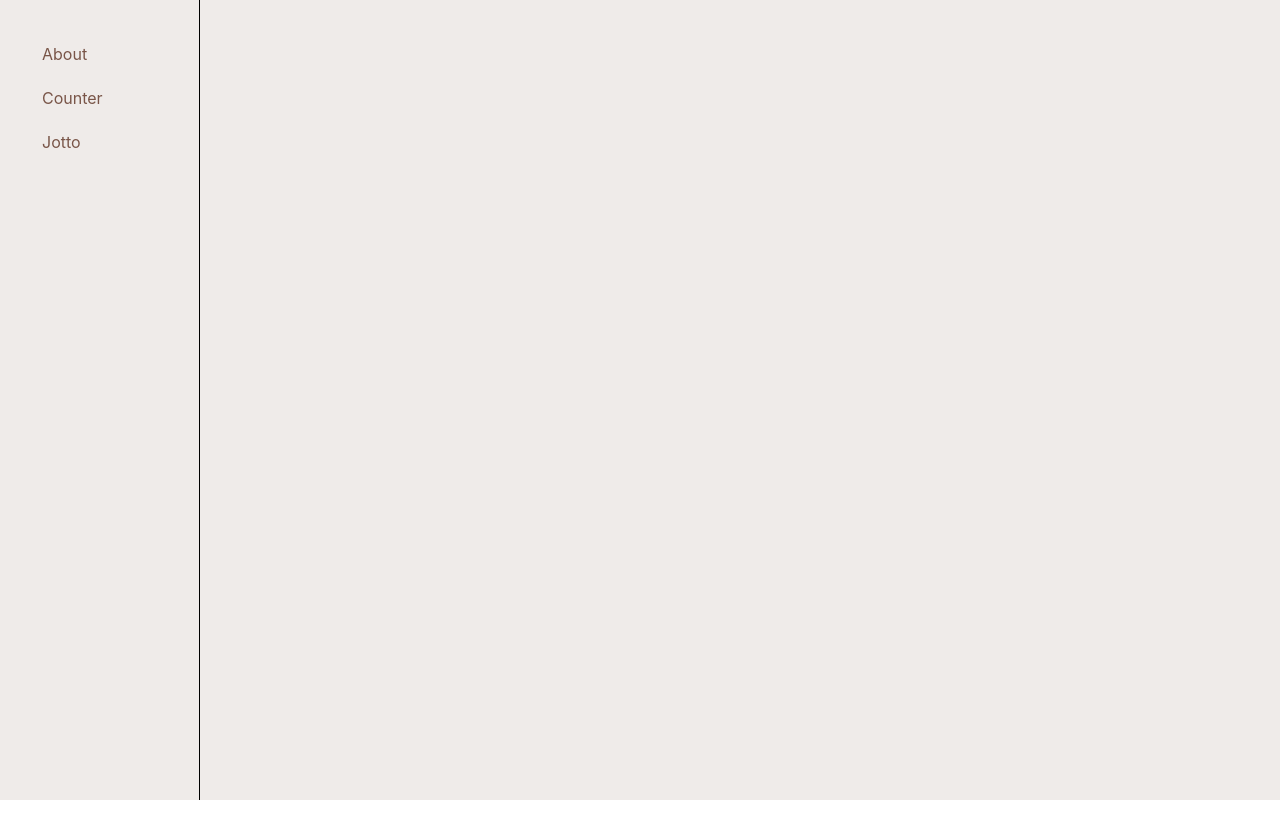
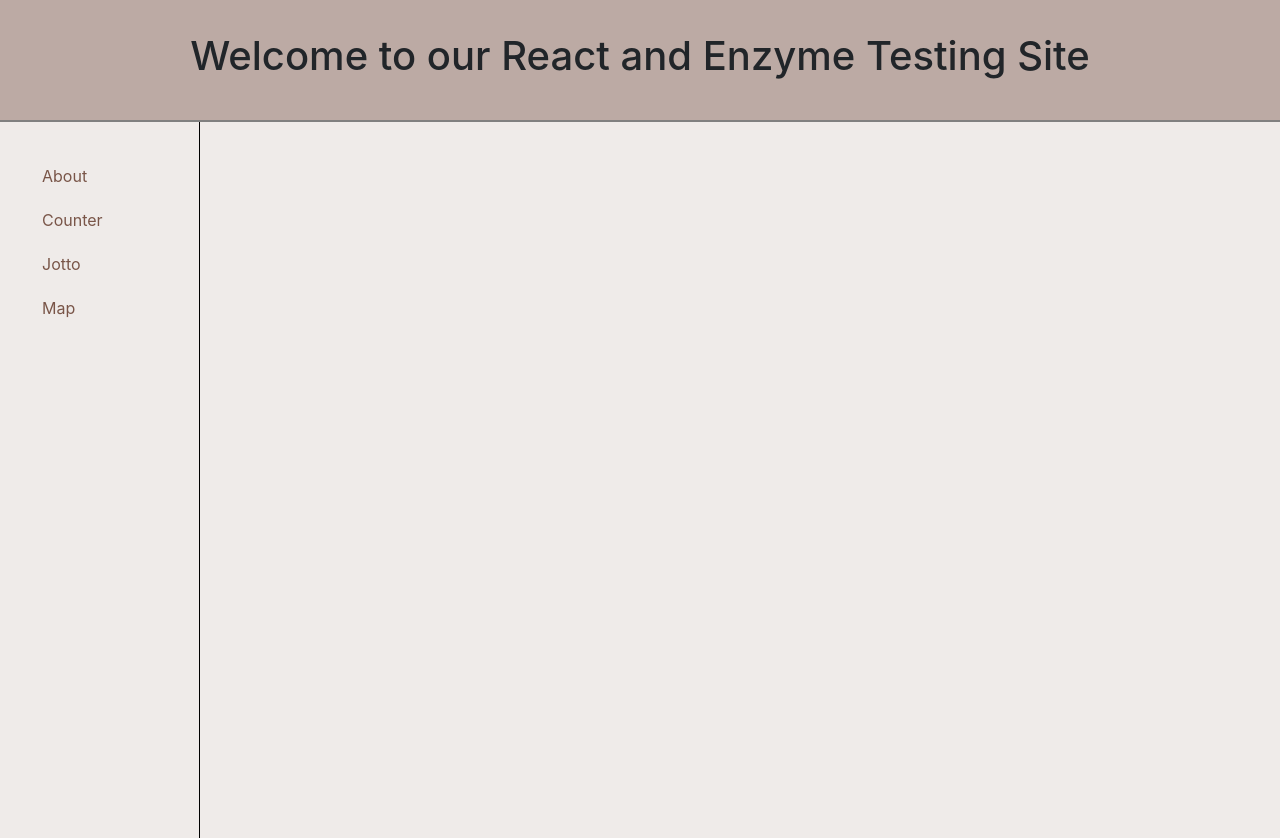
Before and after one commit to NataliaBezhenar/testing_jest_enzyme, a React (Create React App) app: page / in a window 1280 px wide. Shown: the top 838 px of the page. Before the commit the page ends 800 px from the top, so only its background shows below. Built offline with nearby package versions, Linux system fonts and the light colour scheme.

Commit message:
maps leaflet added

```diff
--- a/package.json
+++ b/package.json
@@ -13,8 +13,10 @@
     "axios": "^0.21.1",
     "babel-preset-env": "^1.7.0",
     "formik": "^2.2.9",
+    "leaflet": "^1.9.3",
     "react": "^18.2.0",
     "react-dom": "^18.2.0",
+    "react-leaflet": "^4.2.0",
     "react-redux": "^8.0.5",
     "react-router-dom": "^6.4.3",
     "react-scripts": "5.0.1",
@@ -51,6 +53,7 @@
   },
   "devDependencies": {
     "@cfaester/enzyme-adapter-react-18": "^0.6.0",
+    "@types/leaflet": "^1.9.0",
     "enzyme": "^3.11.0",
     "moxios": "^0.4.0"
   },
--- a/public/index.html
+++ b/public/index.html
@@ -16,6 +16,12 @@
       rel="stylesheet"
       integrity="sha384-Zenh87qX5JnK2Jl0vWa8Ck2rdkQ2Bzep5IDxbcnCeuOxjzrPF/et3URy9Bv1WTRi"
       crossorigin="anonymous"
+    />
+    <link
+      rel="stylesheet"
+      href="https://unpkg.com/leaflet@1.9.3/dist/leaflet.css"
+      integrity="sha256-kLaT2GOSpHechhsozzB+flnD+zUyjE2LlfWPgU04xyI="
+      crossorigin=""
     />
     <!--
       manifest.json provides metadata used when your web app is installed on a
--- a/src/App.js
+++ b/src/App.js
@@ -7,6 +7,8 @@ import { ClickCounter } from "./components/ClickCounter";
 import { Jotto } from "./components/Jotto/Jotto";
 // import { getSecretWord } from "./components/Jotto/actions";
 import { Layout } from "./components/Layout";
+import { Box } from "./components/Layout/Box";
+import { MapLeaflet } from "./components/MapLeaflet";
 
 function App() {
   //   const dispatch = useDispatch();
@@ -15,6 +17,16 @@ function App() {
   //   }, [dispatch]);
 
   return (
+    <>
+      <Box
+        as="header"
+        borderBottom="2px grey solid"
+        p={4}
+        background="#bcaaa4"
+        textAlign="center"
+      >
+        <Box as="h1">Welcome to our React and Enzyme Testing Site</Box>
+      </Box>
       <Routes>
         <Route path="/" element={<Layout />}>
           <Route
@@ -23,8 +35,10 @@ function App() {
           />
           <Route path="counter" element={<ClickCounter />} />
           <Route path="jotto" element={<Jotto />} />
+          <Route path="map" element={<MapLeaflet />} />
         </Route>
       </Routes>
+    </>
   );
 }
 
--- a/src/components/AppBar/AppBar.js
+++ b/src/components/AppBar/AppBar.js
@@ -7,6 +7,7 @@ const navItems = [
   { href: "about", text: "About" },
   { href: "counter", text: "Counter" },
   { href: "jotto", text: "Jotto" },
+  { href: "map", text: "Map" },
 ];
 
 const NavItem = styled(NavLink)`
--- a/src/components/ClickCounter/ClickCounter.jsx
+++ b/src/components/ClickCounter/ClickCounter.jsx
@@ -1,4 +1,5 @@
 import { useState } from "react";
+
 import "./ClickCounter.css";
 
 export const ClickCounter = () => {
--- a/src/components/Layout/Box.js
+++ b/src/components/Layout/Box.js
@@ -8,6 +8,7 @@ import {
   background,
   border,
   position,
+  textAlign,
 } from "styled-system";
 
 export const Box = styled("div")(
@@ -18,5 +19,6 @@ export const Box = styled("div")(
   grid,
   background,
   border,
-  position
+  position,
+  textAlign
 );
--- /dev/null
+++ b/src/components/MapLeaflet/MapLeaflet.css
@@ -0,0 +1,6 @@
+.map-styles {
+  height: 60%;
+  width: 60%;
+  margin: 50px;
+  border: solid 3px #aaa;
+}
--- /dev/null
+++ b/src/components/MapLeaflet/MapLeaflet.jsx
@@ -0,0 +1,24 @@
+import { MapContainer, TileLayer, Marker, Popup } from "react-leaflet";
+
+import "./MapLeaflet.css";
+
+export const MapLeaflet = () => {
+  return (
+    <MapContainer
+      className="map-styles"
+      center={[51.505, -0.09]}
+      zoom={13}
+      scrollWheelZoom={true}
+    >
+      <TileLayer
+        attribution='&copy; <a href="https://www.openstreetmap.org/copyright">OpenStreetMap</a> contributors'
+        url="https://{s}.tile.openstreetmap.org/{z}/{x}/{y}.png"
+      />
+      <Marker position={[51.505, -0.09]}>
+        <Popup>
+          A pretty CSS3 popup. <br /> Easily customizable.
+        </Popup>
+      </Marker>
+    </MapContainer>
+  );
+};
--- /dev/null
+++ b/src/components/MapLeaflet/index.js
@@ -0,0 +1 @@
+export * from "./MapLeaflet";
```
Also changed, not shown: 1 other file (tests, documents, lock files or other folders). Lines whose indentation alone changed are shown as unchanged.
